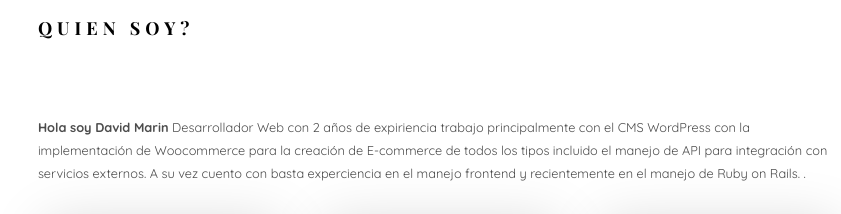
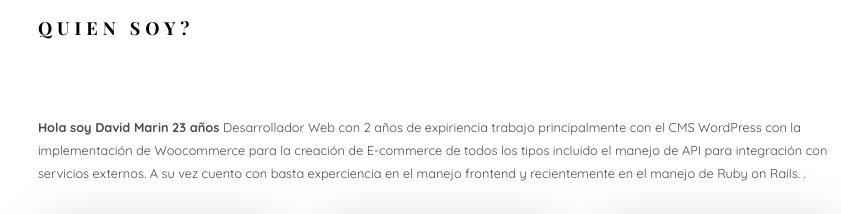
Before and after one commit to davidmaring7/portafolio, a plain HTML site: page index.html in a window 1280 px wide. Shown: the part 1000-1214 px from the top of the page, 349-1190 px from the left. Drawn offline with nearby package versions, Linux system fonts and the light colour scheme; files whose address does not match are found by name; a web font is replaced by a local one.

Commit message:
Portafolio agg edad

```diff
--- a/index.html
+++ b/index.html
@@ -137,7 +137,7 @@ Copyright &copy;<script>document.write(new Date().getFullYear());</script> All r
 									<div class="about-desc">
 										<span class="heading-meta">Sobre Mi</span>
 										<h2 class="colorlib-heading">Quien Soy?</h2>
-										<p><strong>Hola soy David Marin </strong> Desarrollador Web con 2 años de expiriencia trabajo principalmente con el CMS WordPress con la implementación de Woocommerce para la creación de E-commerce de todos los tipos incluido el manejo de API para integración con servicios externos. A su vez cuento con basta experciencia en el manejo frontend y recientemente en el manejo de Ruby on Rails.  .</p>
+										<p><strong>Hola soy David Marin 23 años </strong> Desarrollador Web con 2 años de expiriencia trabajo principalmente con el CMS WordPress con la implementación de Woocommerce para la creación de E-commerce de todos los tipos incluido el manejo de API para integración con servicios externos. A su vez cuento con basta experciencia en el manejo frontend y recientemente en el manejo de Ruby on Rails.  .</p>
 									</div>
 								</div>
 							</div>
```
